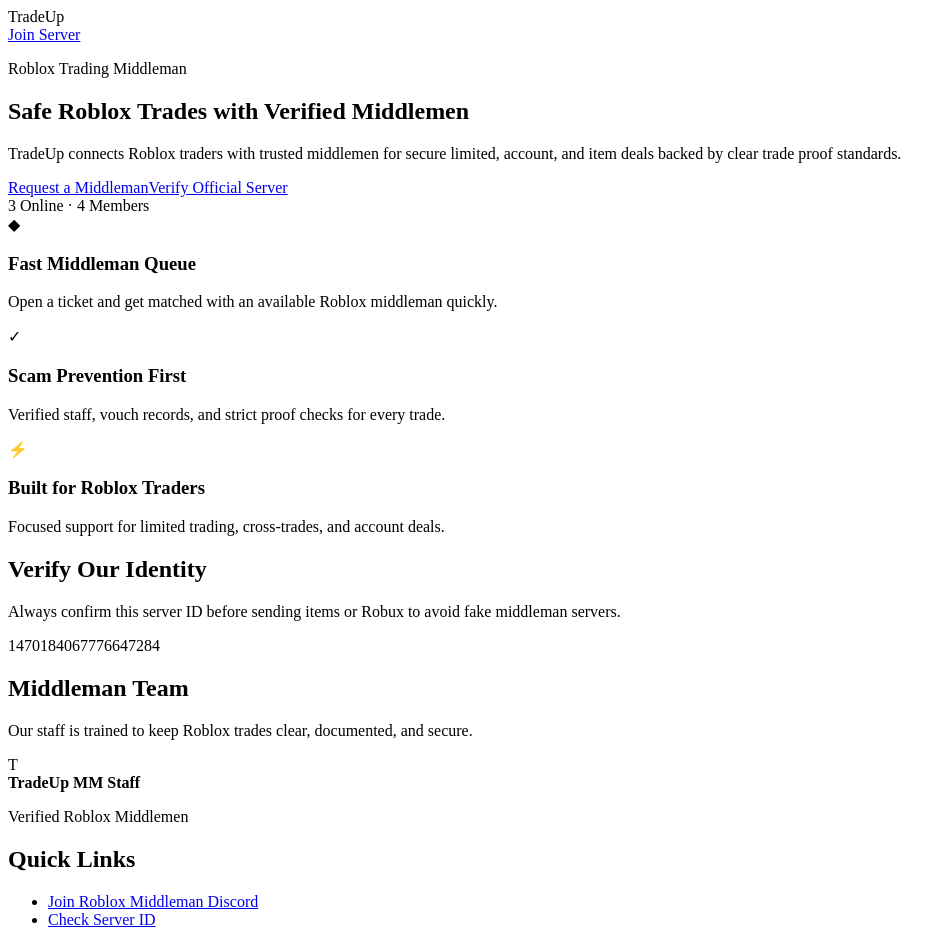
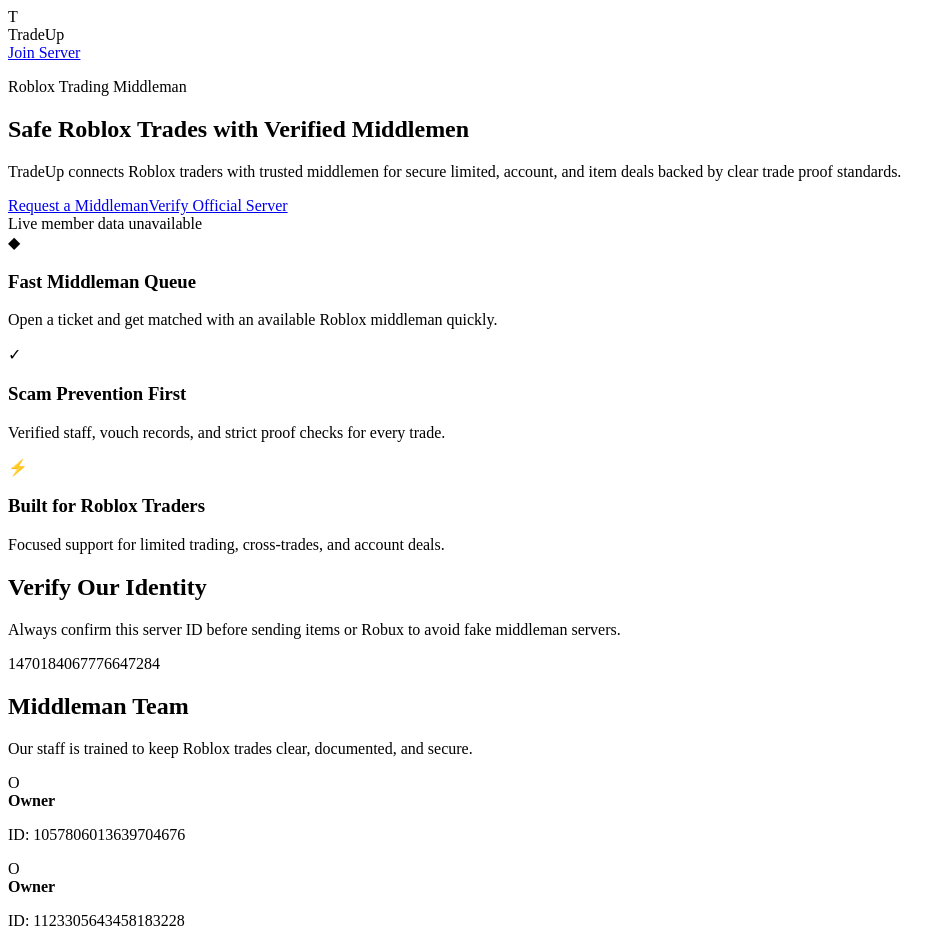
Before and after one commit to NexusDevelopments/tradeupsite, a React (Vite) app: page / in a window 1280 px wide. Shown: the top 945 px of the page, without its empty margins (0-952 px from the left). Built offline with nearby package versions, Linux system fonts and the light colour scheme; no server answers; the HTML template or start-up script is replaced by a standard one.

Commit message:
Add live Discord logo, counts, and staff IDs

```diff
--- a/src/App.jsx
+++ b/src/App.jsx
@@ -1,13 +1,75 @@
-const inviteLink = 'https://discord.gg/rM43kyut';
-const serverId = '1470184067776647284';
+import { useEffect, useState } from 'react';
+
+const fallbackInviteLink = 'https://discord.gg/rM43kyut';
+const fallbackServerId = '1470184067776647284';
+const fallbackStaffMembers = [
+  { userId: '1057806013639704676', role: 'Owner' },
+  { userId: '1123305643458183228', role: 'Owner' },
+  { userId: '1435310225010987088', role: 'Developer' }
+];
 
 function App() {
+  const [serverData, setServerData] = useState({
+    inviteLink: fallbackInviteLink,
+    serverId: fallbackServerId,
+    serverName: 'TradeUp',
+    iconUrl: null,
+    memberCount: null,
+    onlineCount: null,
+    staffMembers: fallbackStaffMembers
+  });
+
+  useEffect(() => {
+    let isMounted = true;
+
+    fetch('/api/discord-server')
+      .then((response) => response.json())
+      .then((data) => {
+        if (!isMounted) {
+          return;
+        }
+
+        setServerData({
+          inviteLink: data.inviteLink || fallbackInviteLink,
+          serverId: data.serverId || fallbackServerId,
+          serverName: data.serverName || 'TradeUp',
+          iconUrl: data.iconUrl || null,
+          memberCount: Number.isInteger(data.memberCount) ? data.memberCount : null,
+          onlineCount: Number.isInteger(data.onlineCount) ? data.onlineCount : null,
+          staffMembers: Array.isArray(data.staffMembers) && data.staffMembers.length > 0
+            ? data.staffMembers
+            : fallbackStaffMembers
+        });
+      })
+      .catch(() => {});
+
+    return () => {
+      isMounted = false;
+    };
+  }, []);
+
+  const statsText = serverData.onlineCount !== null && serverData.memberCount !== null
+    ? `${serverData.onlineCount.toLocaleString()} Online · ${serverData.memberCount.toLocaleString()} Members`
+    : 'Live member data unavailable';
+
   return (
     <>
       <header className="site-header">
         <div className="container nav">
-          <div className="brand">Trade<span>Up</span></div>
-          <a className="btn" href={inviteLink} target="_blank" rel="noreferrer">Join Server</a>
+          <div className="brand-wrap">
+            {serverData.iconUrl ? (
+              <img
+                className="brand-logo"
+                src={serverData.iconUrl}
+                alt={`${serverData.serverName} logo`}
+                loading="lazy"
+              />
+            ) : (
+              <div className="brand-logo brand-logo-fallback">T</div>
+            )}
+            <div className="brand">Trade<span>Up</span></div>
+          </div>
+          <a className="btn" href={serverData.inviteLink} target="_blank" rel="noreferrer">Join Server</a>
         </div>
       </header>
 
@@ -19,10 +81,10 @@
             TradeUp connects Roblox traders with trusted middlemen for secure limited, account, and item deals backed by clear trade proof standards.
           </p>
           <div className="hero-actions">
-            <a className="btn" href={inviteLink} target="_blank" rel="noreferrer">Request a Middleman</a>
+            <a className="btn" href={serverData.inviteLink} target="_blank" rel="noreferrer">Request a Middleman</a>
             <a className="btn btn-outline" href="#identity">Verify Official Server</a>
           </div>
-          <div className="stats">3 Online · 4 Members</div>
+          <div className="stats">{statsText}</div>
         </section>
 
         <section className="cards">
@@ -47,18 +109,22 @@
           <article className="panel">
             <h2>Verify Our Identity</h2>
             <p>Always confirm this server ID before sending items or Robux to avoid fake middleman servers.</p>
-            <div className="server-id">{serverId}</div>
+            <div className="server-id">{serverData.serverId}</div>
           </article>
 
           <article className="panel">
             <h2>Middleman Team</h2>
             <p>Our staff is trained to keep Roblox trades clear, documented, and secure.</p>
-            <div className="founder">
-              <div className="avatar">T</div>
-              <div>
-                <strong>TradeUp MM Staff</strong>
-                <p>Verified Roblox Middlemen</p>
-              </div>
+            <div className="staff-list">
+              {serverData.staffMembers.map((member) => (
+                <div className="founder" key={member.userId}>
+                  <div className="avatar">{member.role[0]}</div>
+                  <div>
+                    <strong>{member.role}</strong>
+                    <p>ID: {member.userId}</p>
+                  </div>
+                </div>
+              ))}
             </div>
           </article>
         </section>
@@ -66,7 +132,7 @@
         <section className="panel links">
           <h2>Quick Links</h2>
           <ul>
-            <li><a href={inviteLink} target="_blank" rel="noreferrer">Join Roblox Middleman Discord</a></li>
+            <li><a href={serverData.inviteLink} target="_blank" rel="noreferrer">Join Roblox Middleman Discord</a></li>
             <li><a href="#identity">Check Server ID</a></li>
           </ul>
         </section>
--- a/src/styles.css
+++ b/src/styles.css
@@ -45,6 +45,29 @@
   justify-content: space-between;
   align-items: center;
   padding: 0.95rem 0;
+}
+
+.brand-wrap {
+  display: flex;
+  align-items: center;
+  gap: 0.65rem;
+}
+
+.brand-logo {
+  width: 34px;
+  height: 34px;
+  border-radius: 8px;
+  border: 1px solid var(--border);
+  object-fit: cover;
+}
+
+.brand-logo-fallback {
+  display: grid;
+  place-items: center;
+  font-size: 0.95rem;
+  font-weight: 800;
+  color: #ffffff;
+  background: linear-gradient(145deg, var(--blue-light), #235ec4);
 }
 
 .brand {
@@ -189,6 +212,11 @@
   gap: 0.75rem;
 }
 
+.staff-list {
+  display: grid;
+  gap: 0.2rem;
+}
+
 .founder p {
   font-size: 0.92rem;
 }
```
Also changed, not shown: server.js (+55 -0 lines).
